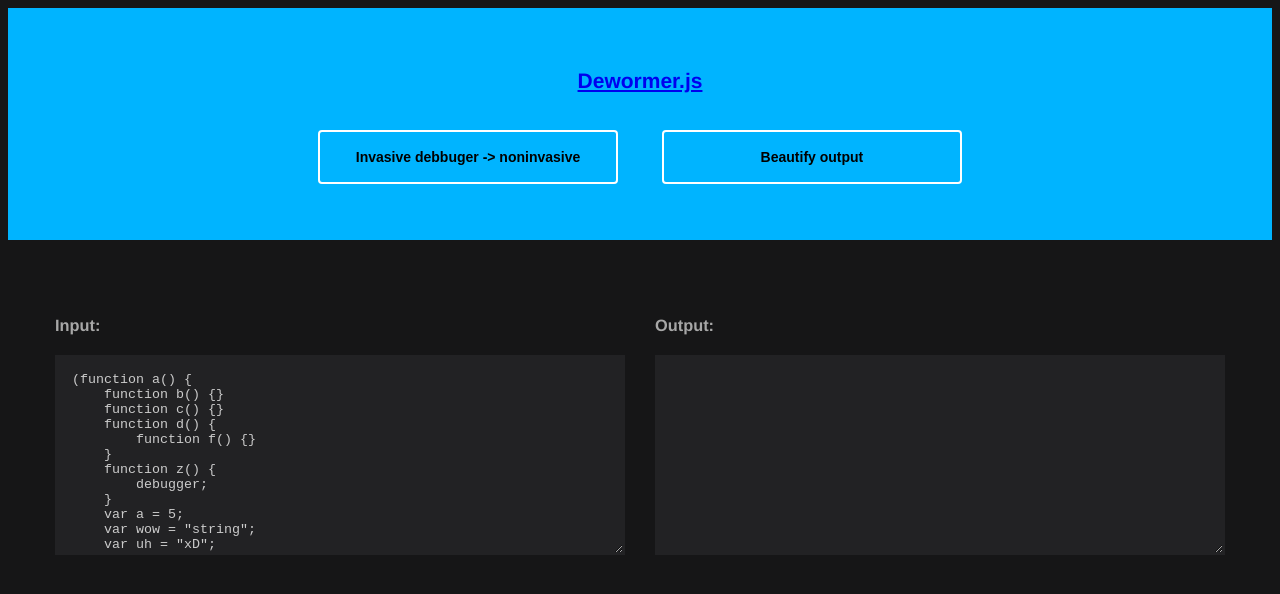
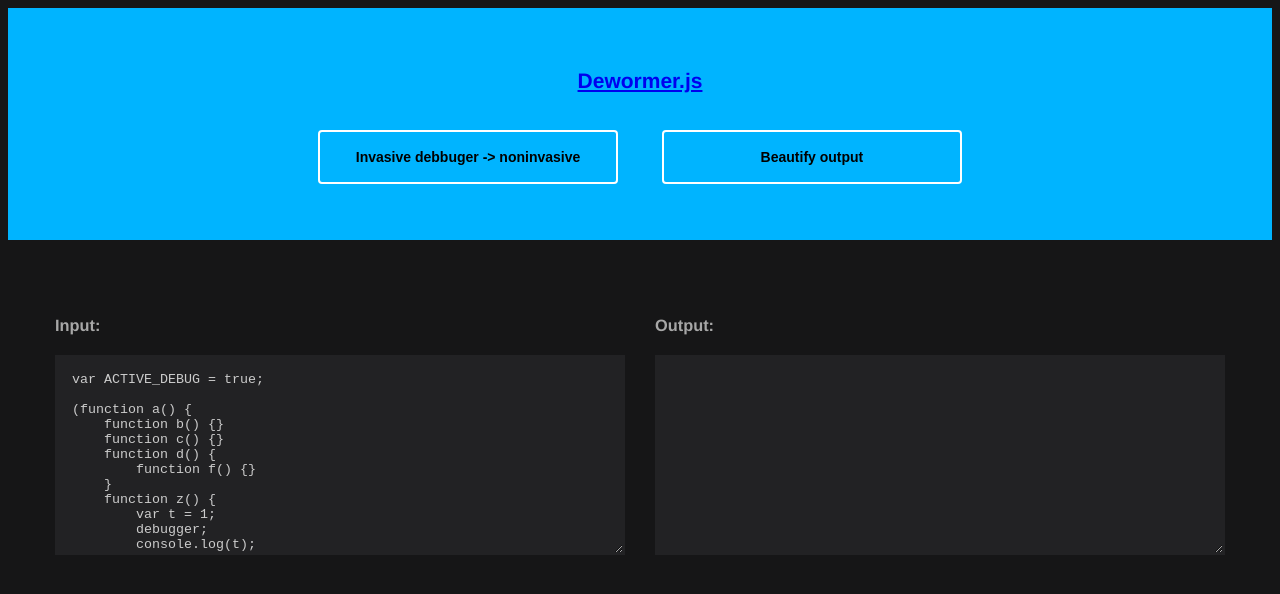
Before and after one commit to Ginden/dewormer, a website with bundled scripts: page index.html in a window 1280 px wide. Built offline with nearby package versions, Linux system fonts and the light colour scheme.

Commit message:
Demonstration of functionality

```diff
--- a/index.html
+++ b/index.html
@@ -28,6 +28,7 @@
 
 		        <h3>Input:</h3>
 		        <textarea class="editor" id="input">
+		        	var ACTIVE_DEBUG = true;
 		        	(function a() {
 		        		function b(){}
 		        		function c(){}
@@ -37,7 +38,10 @@
 		        			}
 		        		}
 		        		function z() {
+		        			var t = 1;
 		        			debugger;
+
+		        			console.log(t)
 		        		}
 		        		var a = 5;
 		        		var wow = 'string';
```
